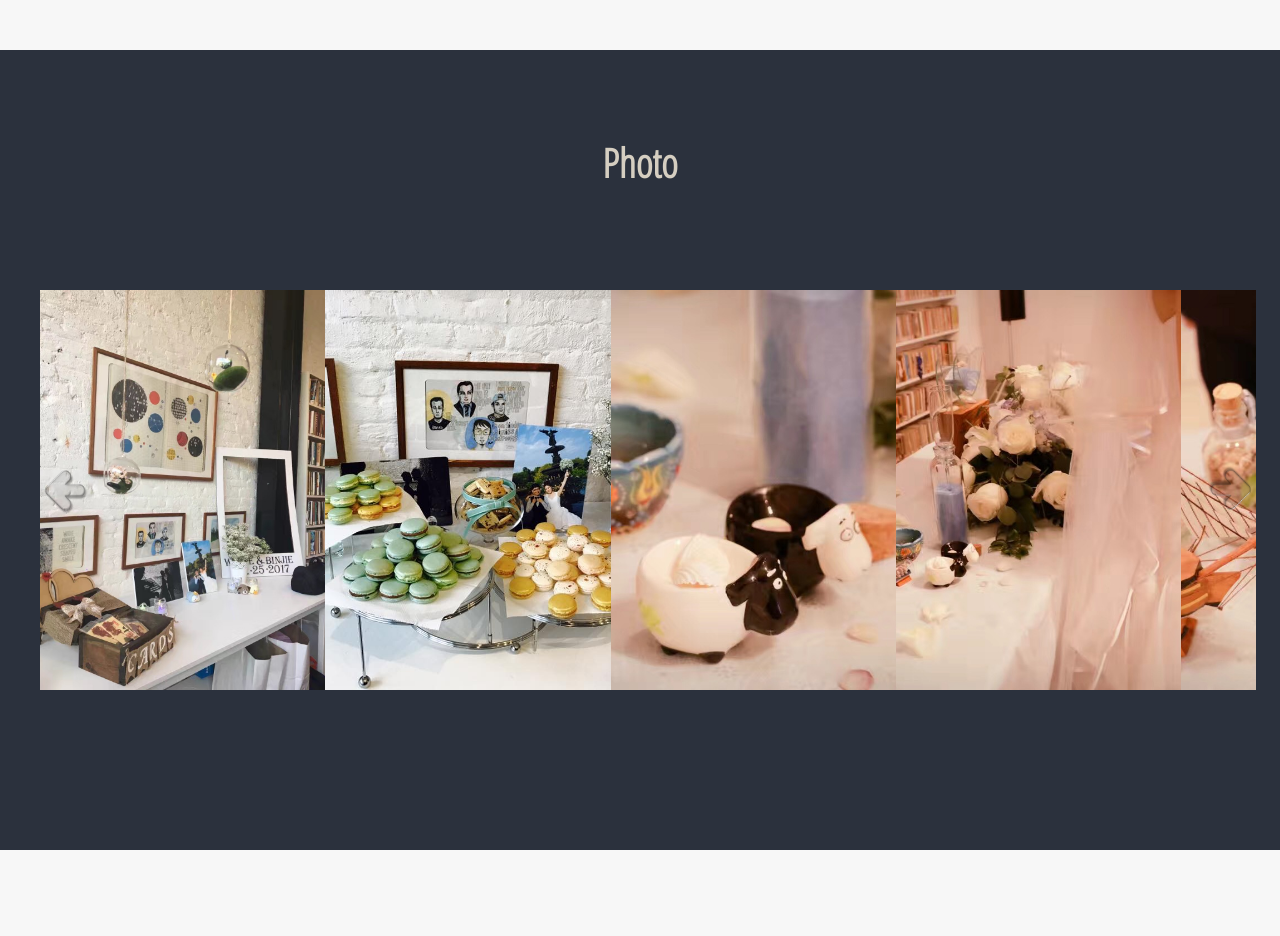
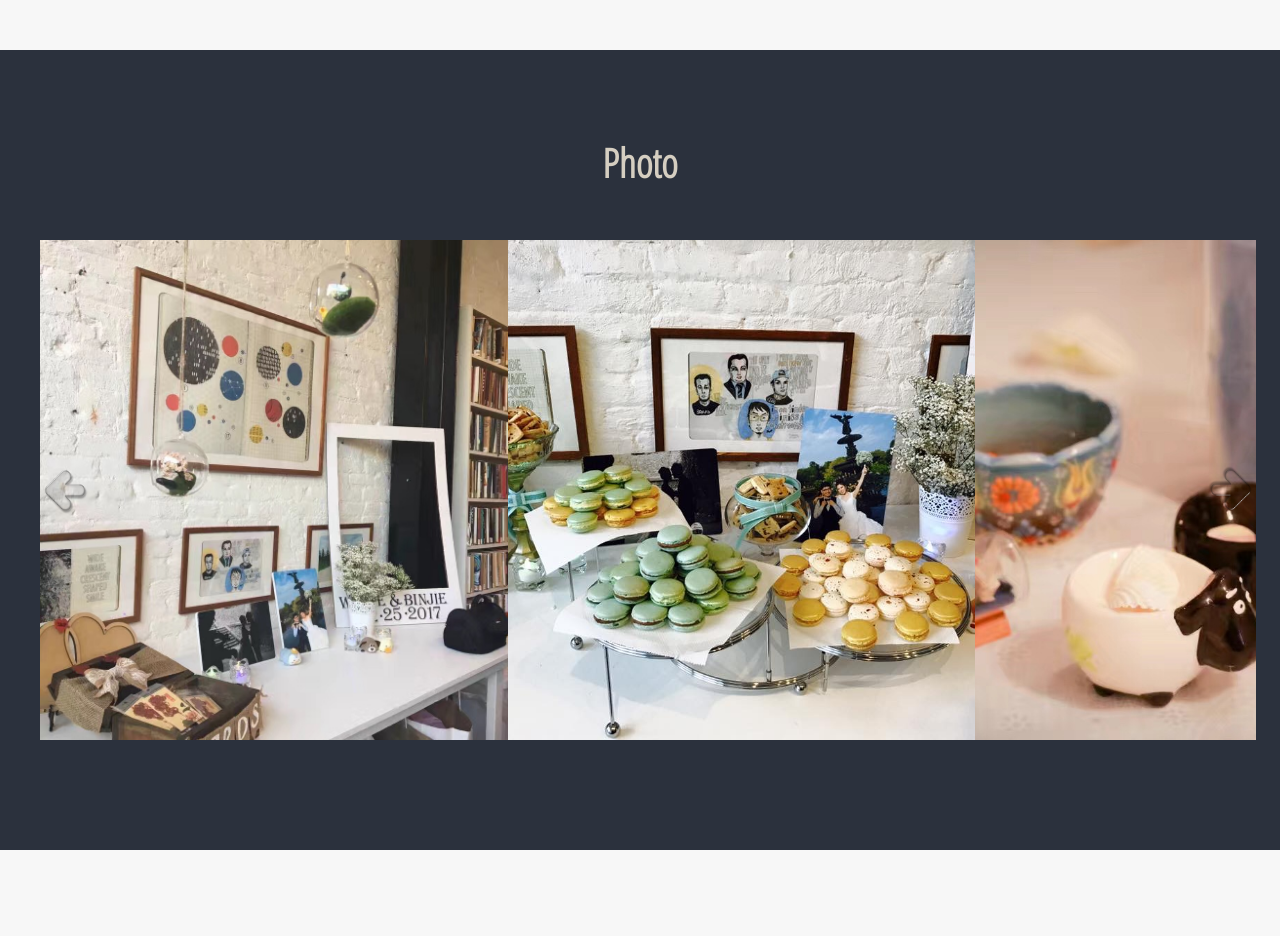
Before and after one commit to yicaiweng/weijie_binjie, a PHP site: page / in a window 1280 px wide. Shown: the part 2350-3286 px from the top of the page. Run offline with PHP 8.4, Linux system fonts and the light colour scheme; some libraries are stand-ins or nearby versions.

Commit message:
corp some imgs

```diff
--- a/css/index.css
+++ b/css/index.css
@@ -96,7 +96,7 @@ nav a:hover{
   width: 95%;
   display: block;
   margin: 0 auto;
-  height: 400px;
+  height: 500px;
   background-color: #2B313D;
   align-self: center;
   position: relative;
@@ -189,6 +189,7 @@ nav a:hover{
 
 #img8{
   background-image: url('../img/weddingImg/IMG_4753.JPG');
+
 }
 
 #img9{
--- a/js/gallary.js
+++ b/js/gallary.js
@@ -5,7 +5,7 @@ $(document).ready(function(){
   var item = $(".item");
   var slide_number = 0;
 
-  long_container.css("width", main_width * 3.05);
+  long_container.css("width", main_width * 5);
   item.css("width", long_container.width() / 13);
 
   $(".see_next").click(function(){
```
